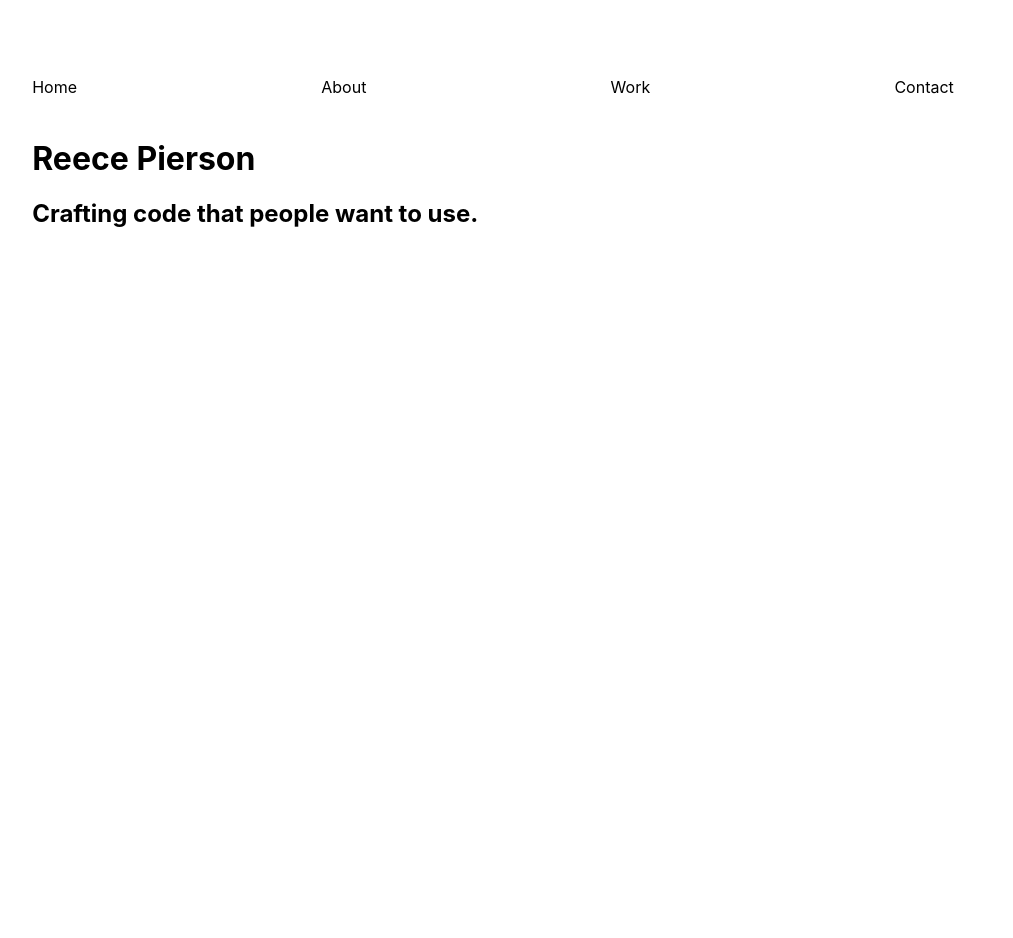
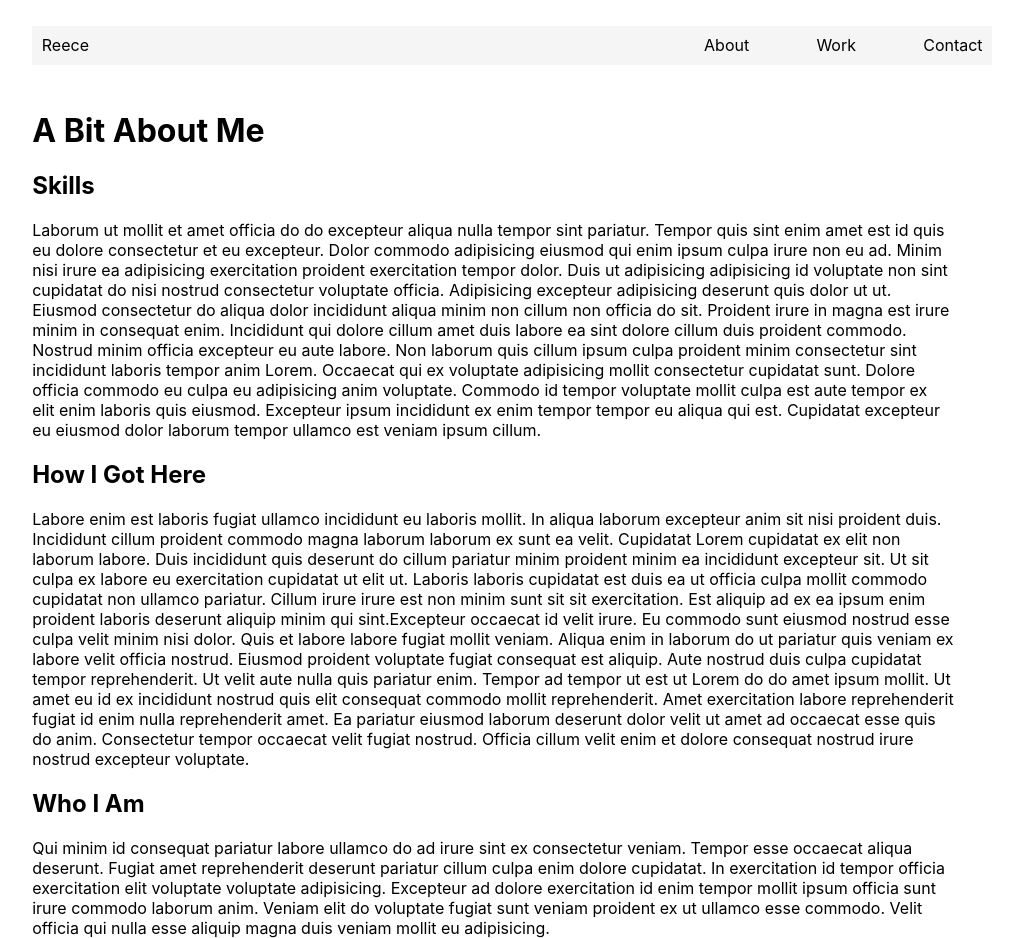
Before and after one commit to reeceap124/portfolio_fe, a React (Create React App) app: page /about in a window 1280 px wide. Shown: the whole page, without its empty margins (147-1160 px from the left). Before the commit the page ends 851 px from the top, so only its background shows below. Built offline with nearby package versions, Linux system fonts and the light colour scheme.

Commit message:
finishes basic layout of site

```diff
--- a/public/index.html
+++ b/public/index.html
@@ -2,14 +2,14 @@
 <html lang="en">
   <head>
     <meta charset="utf-8" />
-    <link rel="icon" href="%PUBLIC_URL%/favicon.ico" />
+    <link rel="icon" href="%PUBLIC_URL%/rpLogo.png" />
     <meta name="viewport" content="width=device-width, initial-scale=1" />
     <meta name="theme-color" content="#000000" />
     <meta
       name="description"
       content="Web site created using create-react-app"
     />
-    <link rel="apple-touch-icon" href="%PUBLIC_URL%/logo192.png" />
+    <link rel="apple-touch-icon" href="%PUBLIC_URL%/rpLogo.png" />
     <!--
       manifest.json provides metadata used when your web app is installed on a
       user's mobile device or desktop. See https://developers.google.com/web/fundamentals/web-app-manifest/
@@ -24,7 +24,7 @@
       work correctly both with client-side routing and a non-root public URL.
       Learn how to configure a non-root public URL by running `npm run build`.
     -->
-    <title>React App</title>
+    <title>Reece Pierson</title>
   </head>
   <body>
     <noscript>You need to enable JavaScript to run this app.</noscript>
--- a/src/App.js
+++ b/src/App.js
@@ -1,6 +1,7 @@
 import React from 'react';
 import {Route} from 'react-router-dom'
 import './App.scss';
+import Home from './components/Home'
 import About from './components/About'
 import ProjectsPage from './components/projects/ProjectsPage'
 import Contact from './components/Contact'
@@ -11,12 +12,8 @@ function App() {
   return (
     <div className="App">
       <Nav/>
-      <main>
-        <h1>Reece Pierson</h1>
-        <h2>Crafting code that people want to use.</h2>
-      </main>
 
-      <Route exact path='/home' component={App}/>
+      <Route exact path='/' component={Home}/>
       <Route path='/about' component={About}/>
       <Route path='/work' component ={ProjectsPage}/>
       <Route path='/contact' component={Contact}/>
--- a/src/App.scss
+++ b/src/App.scss
@@ -5,52 +5,120 @@ $bg-secondary: #141418;
 
 
 :root{
-  text-align: center;
+  text-align: start;
   font-size: 16px;
 }
+
+// .App * {
+//   border: 1px solid gray;
+// }
 
 .App {
   color: black;
   background-color: white;
   margin: 0;
   padding: 0;
-  height: 100vh;
+  max-height: 90vh;
   display: flex;
-  flex-direction: column-reverse;
+  flex-direction: column;
 
-  main {
-    margin: 10%;
+
+  .contentWrapper {
+    height: 90%;
+    margin: 5%;
     margin-bottom: auto;
-    text-align: left;
+    overflow: scroll;
+
+    .contactWrapper {
+      display: flex;
+      flex-direction: column;
+
+      input {
+        margin: 2% 0;
+      }
+
+      button {
+        margin: 10% 25%;
+      }
+    }
   }
   .navWrapper {
-    margin: 5%;
-    margin-bottom: 10%;
+    position: fixed;
+    width: 90%;
+    bottom: 0;
+    background: whitesmoke;
+    margin: 2% 5%;
     display: flex;
     justify-content: space-around;
 
-    a{
+    .navLink{
       text-decoration: none;
       color: black;
+      margin-left: 5%;
+      padding: 1%;
+      border-radius: 3px;
+    }
+
+    .navHome {
+      margin: 0 auto 0 0;
+    }
+
+    .navLink:hover {
+      color: white;
+      background: steelblue
+    }
+
+  }
+
+  .cta {
+    margin-top: 20%;
+    text-align: center;
+
+    img {
+      max-width: 100%;
     }
   }
 
   @media screen and (min-width: 500px) {
     flex-direction: column;
 
-    main {
+    .contentWrapper {
+      height: 100vh;
       margin: 5%;
-      margin-top: 2%;
+      margin-top: 5%;
+      overflow: visible;
     }
 
     .navWrapper {
-      margin-bottom: 0;
+      top: 0;
+      bottom: auto;
       justify-content: space-between;
+
+      .navLink {
+        padding-right: 1%;
+      }
+    }
+
+    .contactWrapper {
+      margin: auto;
+      max-width: 60%;
     }
   }
 
   @media screen and (min-width: 1000px) {
-    margin: 2% 10%;
+    margin: 3% 10%;
+    max-height: 85vh;
+
+    .navWrapper {
+      margin: 2% 4%;
+      width: 75%;
+
+    }
+
+    .cta {
+      margin-top: 10%;
+    }
+
   }
 
 }
--- a/src/components/About.js
+++ b/src/components/About.js
@@ -1,8 +1,35 @@
 import React from 'react';
 
-const About = () => {
+const About = (props) => {
+    console.log('*** MY about state ***', props.goTo)
     return(
-        null
+        <div className='contentWrapper'>
+        <h1>A Bit About Me</h1>
+        <section>
+            <h2 id='skills'>Skills</h2>
+            <p>Laborum ut mollit et amet officia do do excepteur aliqua nulla tempor sint pariatur. Tempor quis sint enim amet est id quis eu dolore consectetur et eu excepteur. Dolor commodo adipisicing eiusmod qui enim ipsum culpa irure non eu ad. Minim nisi irure ea adipisicing exercitation proident exercitation tempor dolor. Duis ut adipisicing adipisicing id voluptate non sint cupidatat do nisi nostrud consectetur voluptate officia. Adipisicing excepteur adipisicing deserunt quis dolor ut ut.
+
+Eiusmod consectetur do aliqua dolor incididunt aliqua minim non cillum non officia do sit. Proident irure in magna est irure minim in consequat enim. Incididunt qui dolore cillum amet duis labore ea sint dolore cillum duis proident commodo. Nostrud minim officia excepteur eu aute labore. Non laborum quis cillum ipsum culpa proident minim consectetur sint incididunt laboris tempor anim Lorem.
+
+Occaecat qui ex voluptate adipisicing mollit consectetur cupidatat sunt. Dolore officia commodo eu culpa eu adipisicing anim voluptate. Commodo id tempor voluptate mollit culpa est aute tempor ex elit enim laboris quis eiusmod. Excepteur ipsum incididunt ex enim tempor tempor eu aliqua qui est. Cupidatat excepteur eu eiusmod dolor laborum tempor ullamco est veniam ipsum cillum.</p>
+        </section>
+        <section>
+            <h2 id='path'>How I Got Here</h2>
+            <p>Labore enim est laboris fugiat ullamco incididunt eu laboris mollit. In aliqua laborum excepteur anim sit nisi proident duis. Incididunt cillum proident commodo magna laborum laborum ex sunt ea velit. Cupidatat Lorem cupidatat ex elit non laborum labore. Duis incididunt quis deserunt do cillum pariatur minim proident minim ea incididunt excepteur sit.
+
+Ut sit culpa ex labore eu exercitation cupidatat ut elit ut. Laboris laboris cupidatat est duis ea ut officia culpa mollit commodo cupidatat non ullamco pariatur. Cillum irure irure est non minim sunt sit sit exercitation. Est aliquip ad ex ea ipsum enim proident laboris deserunt aliquip minim qui sint.Excepteur occaecat id velit irure. Eu commodo sunt eiusmod nostrud esse culpa velit minim nisi dolor. Quis et labore labore fugiat mollit veniam.
+
+Aliqua enim in laborum do ut pariatur quis veniam ex labore velit officia nostrud. Eiusmod proident voluptate fugiat consequat est aliquip. Aute nostrud duis culpa cupidatat tempor reprehenderit.
+
+Ut velit aute nulla quis pariatur enim. Tempor ad tempor ut est ut Lorem do do amet ipsum mollit. Ut amet eu id ex incididunt nostrud quis elit consequat commodo mollit reprehenderit. Amet exercitation labore reprehenderit fugiat id enim nulla reprehenderit amet. Ea pariatur eiusmod laborum deserunt dolor velit ut amet ad occaecat esse quis do anim. Consectetur tempor occaecat velit fugiat nostrud. Officia cillum velit enim et dolore consequat nostrud irure nostrud excepteur voluptate.</p>
+        </section>
+
+        <section>
+            <h2 id='me'>Who I Am</h2>
+            <p>Qui minim id consequat pariatur labore ullamco do ad irure sint ex consectetur veniam. Tempor esse occaecat aliqua deserunt. Fugiat amet reprehenderit deserunt pariatur cillum culpa enim dolore cupidatat. In exercitation id tempor officia exercitation elit voluptate voluptate adipisicing. Excepteur ad dolore exercitation id enim tempor mollit ipsum officia sunt irure commodo laborum anim. Veniam elit do voluptate fugiat sunt veniam proident ex ut ullamco esse commodo. Velit officia qui nulla esse aliquip magna duis veniam mollit eu adipisicing.</p>
+        </section>
+
+        </div>
     )
 }
 
--- /dev/null
+++ b/src/components/Home.js
@@ -0,0 +1,20 @@
+import React from 'react';
+import trimlogo from '../assets/trimlogo.png'
+
+const Home = () => {
+    return(
+        <div className='contentWrapper'>
+            <section>
+                <h1>Reece Pierson</h1>
+                <h2>Crafting code that people want to use.</h2>
+            </section>
+            <section className='cta'>
+                <img className='rpLogo' src={trimlogo} alt='logo'/>
+                <h3>Let's Work Together</h3>
+                <a href='/contact'><button>Contact Me</button></a>
+            </section>
+         </div>
+    )
+}
+
+export default Home;
--- a/src/components/Nav.js
+++ b/src/components/Nav.js
@@ -1,14 +1,29 @@
-import React from 'react';
-import {NavLink} from 'react-router-dom';
+import React, {useState} from 'react';
+import {Link, NavLink} from 'react-router-dom';
+import SubMenu from './SubMenu'
 
 const Nav = () => {
+    const [showSub, setShowSub] = useState(false)
     return (
-        <div className='navWrapper'>
-            <NavLink to='/' className='navLink navHome'>Home</NavLink>
-            <NavLink to='/about' className='navLink navAbout'>About</NavLink>
+        <nav className='navWrapper'>
+            <NavLink to='/' className='navLink navHome'>Reece</NavLink>
+            <NavLink to='/about' className='navLink navAbout' onMouseEnter={()=>{setShowSub(true)}} onMouseLeave={()=>{setShowSub(false)}}>
+                About
+                {/* {showSub ? <SubMenu>
+                    <Link to={{
+                        pathname: '/about',
+                        hash: '#skills'
+                    }} className='navLink subSkills'>Skills</Link>
+                    <Link to={{
+                        pathname: '/about',
+                        hash: '#path'
+                    }} className='navLink subPath'>How I Got Here</Link>
+                    <Link to='/about' className='navLink subMe' goTo='me'>Who I Am</Link>
+                </SubMenu> : null} */}
+            </NavLink>
             <NavLink to='/work' className='navLink navWork'>Work</NavLink>
             <NavLink to='/contact' className='navLink navContact'>Contact</NavLink>
-        </div>
+        </nav>
     )
 }
 
--- /dev/null
+++ b/src/components/SubMenu.js
@@ -0,0 +1,10 @@
+import React from 'react';
+
+export default function SubMenu(props){
+
+    return (
+        <div className='subMenu'>
+            {props.children}
+        </div>
+    )
+}
--- a/src/components/projects/ProjectsCards.js
+++ b/src/components/projects/ProjectsCards.js
@@ -0,0 +1,21 @@
+import React from 'react'
+
+const ProjectCard = (props) => {
+    console.log('props', props)
+    const p = props.project
+    console.log('p log', p)
+    return (
+        <div>
+            <h2>{p.name}</h2>
+            <img src={p.imgRef} alt='project'/>
+            <p>{p.technologies}</p>
+            <p>{p.description}</p>
+            <div>
+                <a href={p.githubLink}>Github Link</a>
+                <a href={p.deployLink}>Deployed</a>
+            </div>
+        </div>
+    )
+}
+
+export default ProjectCard
--- a/src/components/projects/ProjectsPage.js
+++ b/src/components/projects/ProjectsPage.js
@@ -1,8 +1,29 @@
-import React from 'react';
+import React, {useState, useEffect} from 'react';
+import axios from 'axios';
+import ProjectCard from './ProjectsCards';
 
 const Work = () => {
+    const [projects, setProjects] = useState([])
+    useEffect(()=>{
+        axios.get('http://localhost:3300/api/projects')
+        .then(res => {
+            console.log('get request res', res.data)
+            setProjects(res.data)
+        })
+        .catch(err=>{
+            console.log('There was an error', err)
+        })
+    }, [])
+
     return(
-        null
+        <div className='contentWrapper'>
+            <h1>Recent work</h1>
+            <div className='projectsWrapper'>
+                {console.log('projects', projects)}
+                {projects.map(val => <ProjectCard project={val}/>)}
+            </div>
+
+        </div>
     )
 }
 
```
Also changed, not shown: src/components/Contact.js (+8 -8 lines), public/rpLogo.png (added), src/assets/trimlogo.png (added).
